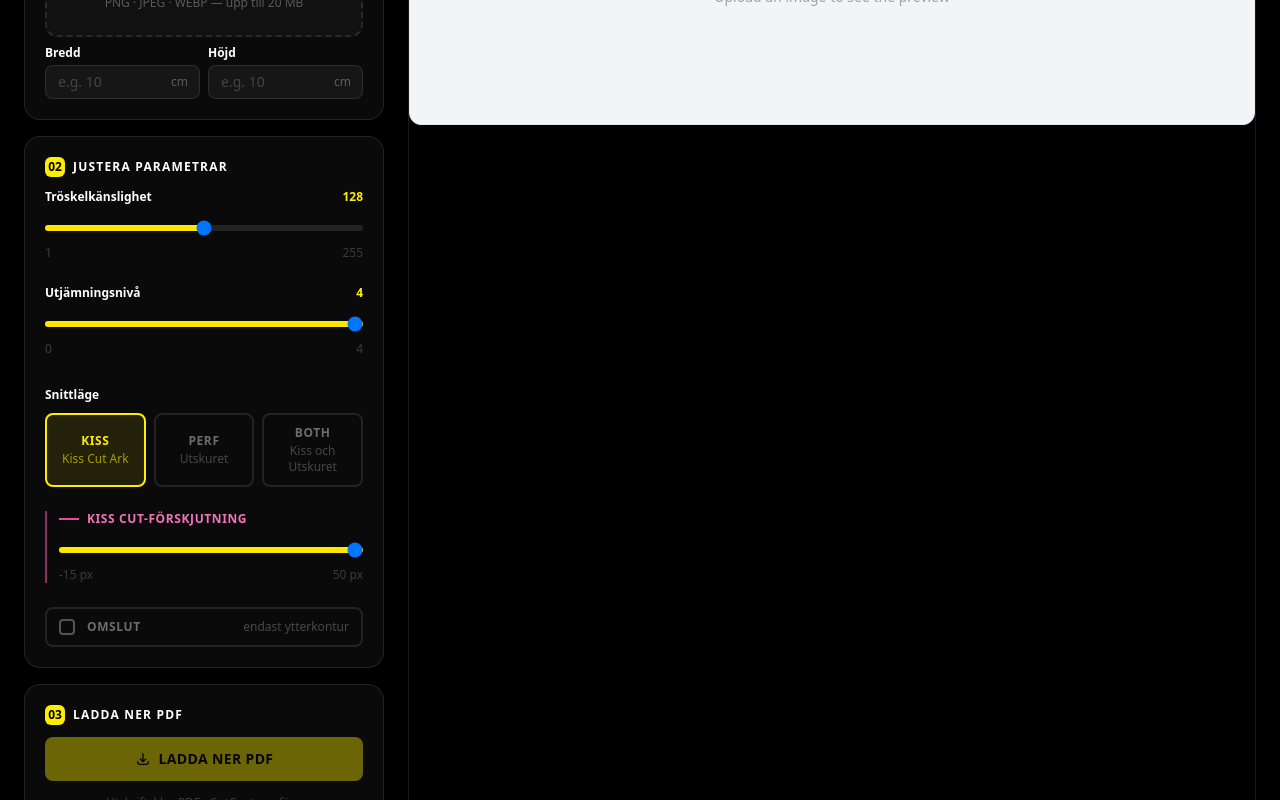
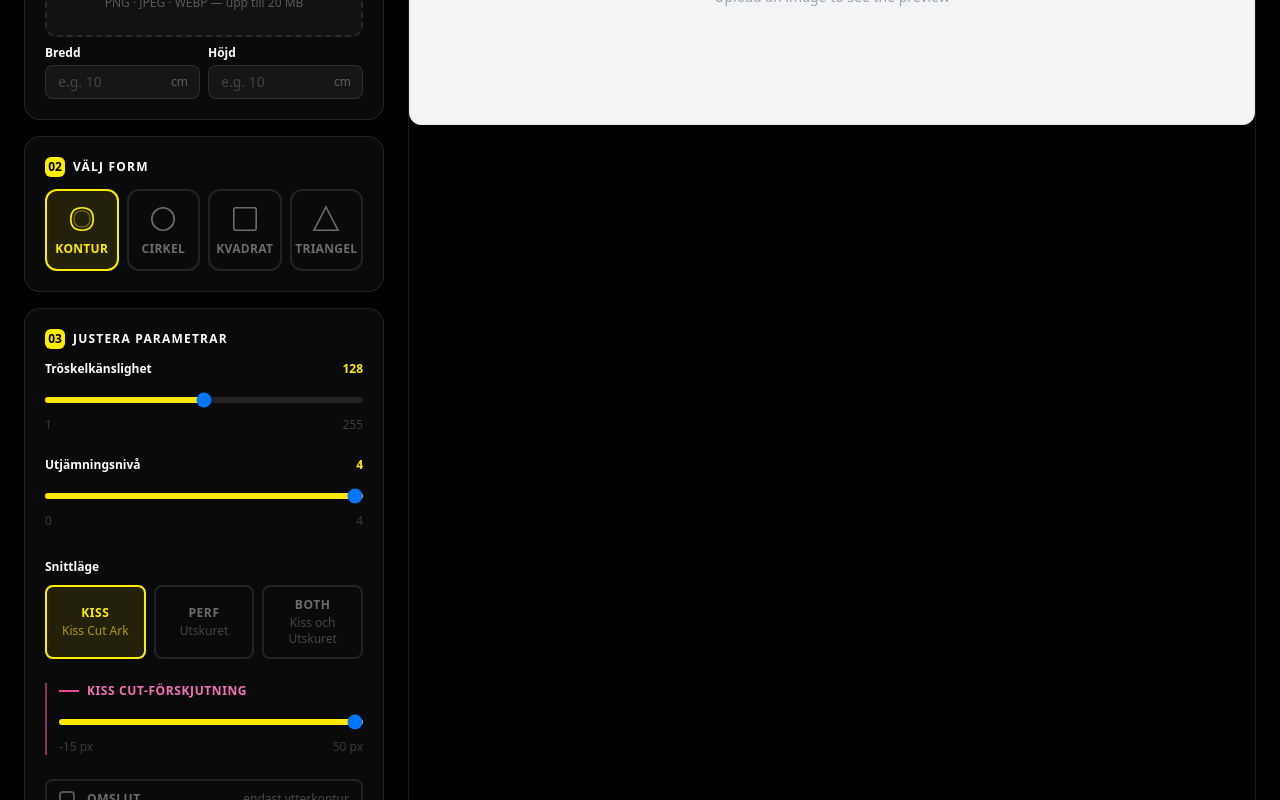
Before and after one commit to JulianSchon/sticker-contour-frontend, a React (Vite) app: page / in a window 1280 px wide. Shown: the part 260-1060 px from the top of the page. Built offline with nearby package versions, Linux system fonts and the light colour scheme; no server answers.

Commit message:
feat: show shape selector in all modes, not just WordPress

```diff
--- a/src/App.tsx
+++ b/src/App.tsx
@@ -130,8 +130,7 @@ export default function App() {
                 </div>
               </div>
 
-              {/* Shape selector — WP mode only */}
-              {IS_WORDPRESS && (
+              {/* Shape selector */}
               <div className="bg-nim-darker rounded-2xl border border-white/10 overflow-hidden">
                 <div className="px-5 pt-5 pb-2">
                   <StepLabel n="02" label={lang === 'sv' ? 'Välj form' : 'Cut Shape'} />
@@ -143,12 +142,11 @@ export default function App() {
                   />
                 </div>
               </div>
-              )}
 
               {/* Parameters */}
               <div className="bg-nim-darker rounded-2xl border border-white/10 overflow-hidden">
                 <div className="px-5 pt-5 pb-2">
-                  <StepLabel n={IS_WORDPRESS ? '03' : '02'} label={t.step02} />
+                  <StepLabel n="03" label={t.step02} />
                 </div>
                 <div className="px-5 pb-5">
                   <ParameterPanel params={params} onChange={setParams} />
@@ -158,7 +156,7 @@ export default function App() {
               {/* Download / Save */}
               <div className="bg-nim-darker rounded-2xl border border-white/10 overflow-hidden">
                 <div className="px-5 pt-5 pb-2">
-                  <StepLabel n={IS_WORDPRESS ? '04' : '03'} label={IS_WORDPRESS ? t.step03wp : t.step03} />
+                  <StepLabel n="04" label={IS_WORDPRESS ? t.step03wp : t.step03} />
                 </div>
                 <div className="px-5 pb-5">
                   <DownloadButton file={file} params={params} widthCm={stickerWidthCm} heightCm={stickerHeightCm} />
```
Lines whose indentation alone changed are shown as unchanged.
